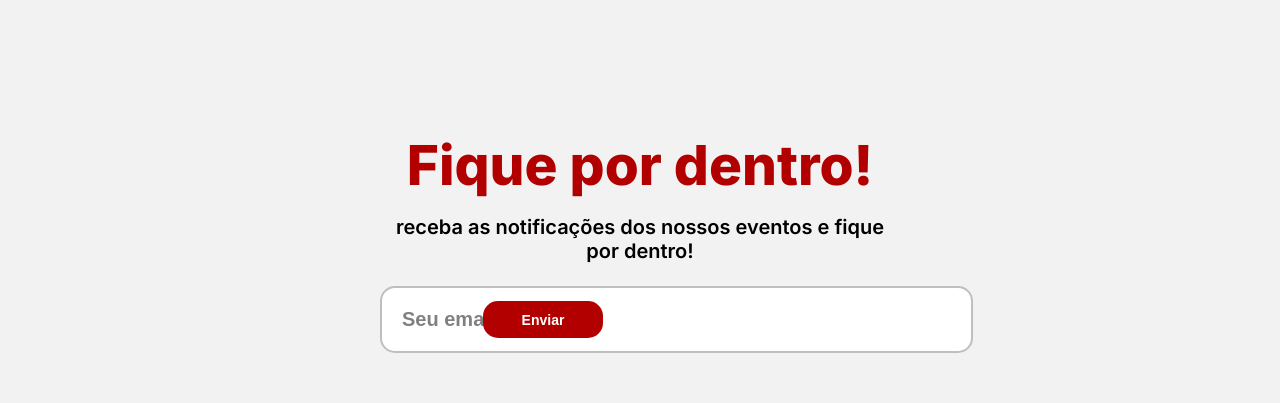
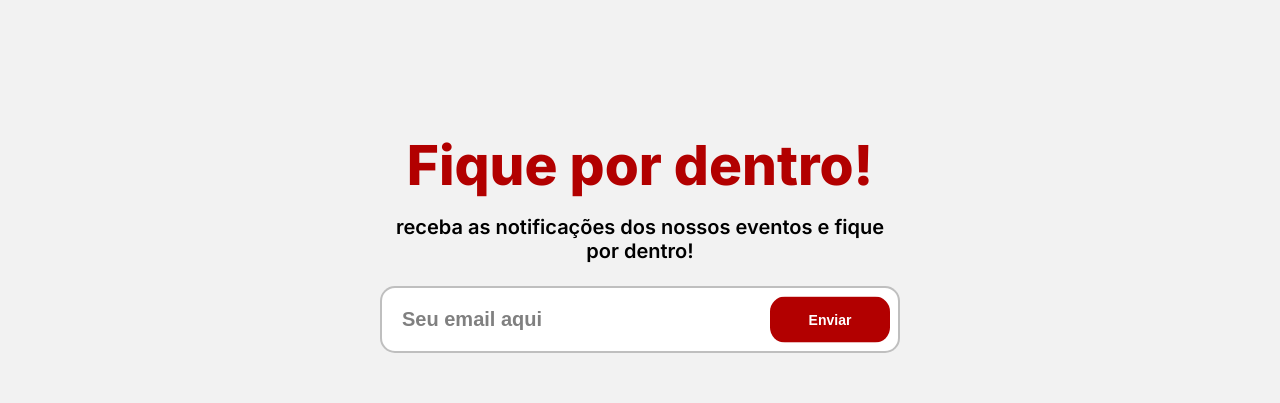
Before and after one commit to Gruposemh/front, a React (Vite) app: page / in a window 1280 px wide. Shown: the part 2780-3183 px from the top of the page. Built offline with nearby package versions, Linux system fonts and the light colour scheme.

Commit message:
style: ajustando button dentro do input

```diff
--- a/src/styles/Home/Email-section/style.css
+++ b/src/styles/Home/Email-section/style.css
@@ -5,6 +5,11 @@
 
 .email-container{
     padding: 134px 270px;
+}
+
+.email-content{
+    display: flex;
+    flex-direction: column;
 }
 
 .email-info{
@@ -27,24 +32,28 @@
     margin-top: 23px;
     text-align: center;
     position: relative;
+    display: inline-grid;
 }
 
 .email-input input{
-    width: 593px;
-    padding: 20px;
-    border-radius: 15px;
-    border: 2px solid rgba(128, 128, 128, 0.5   ) ;
-    outline: none;
-
-    font-size: 20px;
-    font-weight: 500;
+     width: 100% ;
+  padding: 20px;
+  padding-right: 140px; /* espaço pro botão não ficar por cima */
+  border-radius: 15px;
+  border: 2px solid rgba(128, 128, 128, 0.5);
+  outline: none;
+  font-size: 20px;
+  font-weight: 500;
+  box-sizing: border-box;
 }
 
 .email-input button{
     position: absolute;
-    right: 297px;
-    top: 15px;
-    width: 120px    ;
+  top: 50%;
+  right: 10px; /* sempre colado na borda do input */
+  transform: translateY(-50%); /* centraliza verticalmente */
+  width: 120px;
+  height: 70%;
 }
 
 .email-input input::-webkit-input-placeholder{
```
